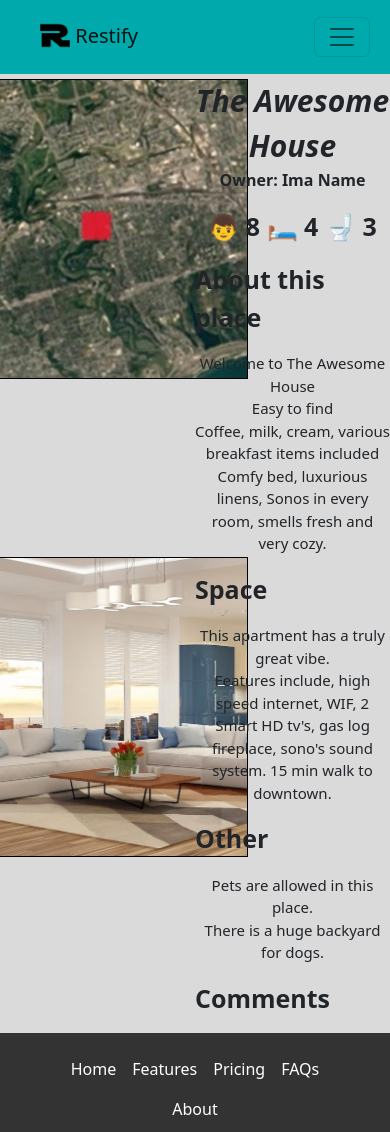
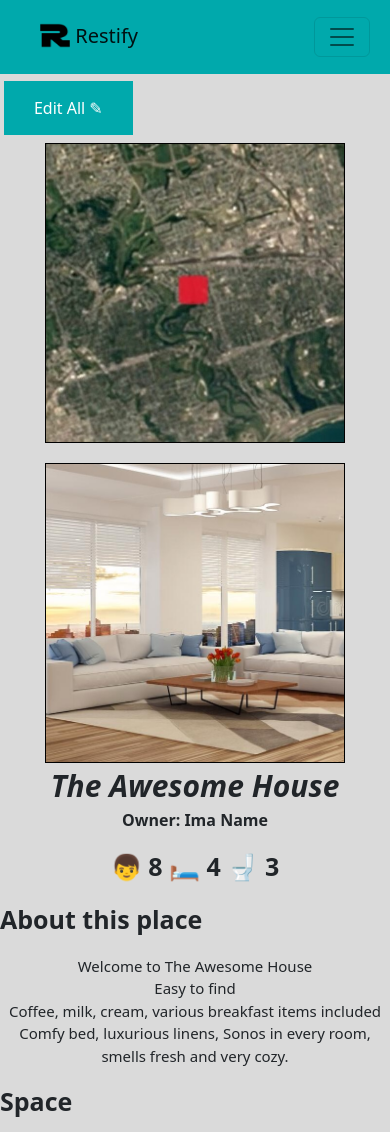
Before and after one commit to gtz666/CSC309-Project, a plain HTML site: page P1/property_owner.html in a window 390 px wide. Shown: the top 1132 px of the page. Drawn offline with nearby package versions, Linux system fonts and the light colour scheme.

Commit message:
Add other pages file, add edit button
Signed-off-by: Tingzhou Gu <tingzhou.gu@mail.utoronto.ca>

```diff
--- a/P1/property_owner.html
+++ b/P1/property_owner.html
@@ -96,6 +96,7 @@
     <div class="property owner full-page">
       <!-- Pics on the left, info on the right for pc viewport. Top-Bottom for mobile viewport -->
       <div class="view_pics">
+        <a class="button" href="#">Edit All &#9998;</a>
         <div class="map-sec">
           <img class="map" src="images/google_map.jpg" alt="map-pic">
         </div>
--- a/P1/style.css
+++ b/P1/style.css
@@ -8,7 +8,7 @@
   --background: #dadada;
   --background-dark: #333333;
 
-  --background-property-info: #ffffff;
+  --background-white: #ffffff;
 }
 
 /* GLOBAL CSS */
@@ -138,21 +138,35 @@ body {
 .property .view_pics {
   width: 50%;
   align-items: center;
+  justify-content: center;
 }
 
 .property .view_pics .map-sec {
-  height: 50%;
+  height: 40%;
   width: 100%;
   display: flex;
   justify-content: center;
 }
 
 .property .view_pics .pic-sec {
-  height: 50%;
+  height: 40%;
   width: 100%;
   display: flex;
   justify-content: center;
 
+}
+
+.property .view_pics .button {
+  width: auto;
+  padding: 15px 30px;
+  text-align: center;
+  text-decoration: none;
+  display: inline-block;
+  font-size: 16px;
+  margin: 1%;
+  cursor: pointer;
+  color: var(--background-white);
+  background-color: var(--primary);
 }
 
 .map {
@@ -168,7 +182,7 @@ body {
   border: 1px solid black;
   width: 300px;
   height: 300px;
-  margin-top: 1%;
+  margin-top: 5%;
 }
 
 .property .info {
@@ -216,4 +230,15 @@ body {
   .home .front-page {
     flex-direction: column;
   }
+
+  .property {
+    flex-direction: column;
+  }
+  .property .view_pics {
+    width: 100vw;
+  }
+
+  .property .info {
+    width: 100vw;
+  }
 }
```
Also changed, not shown: P1/Other/about.html (added), P1/Other/faq.html (added).
